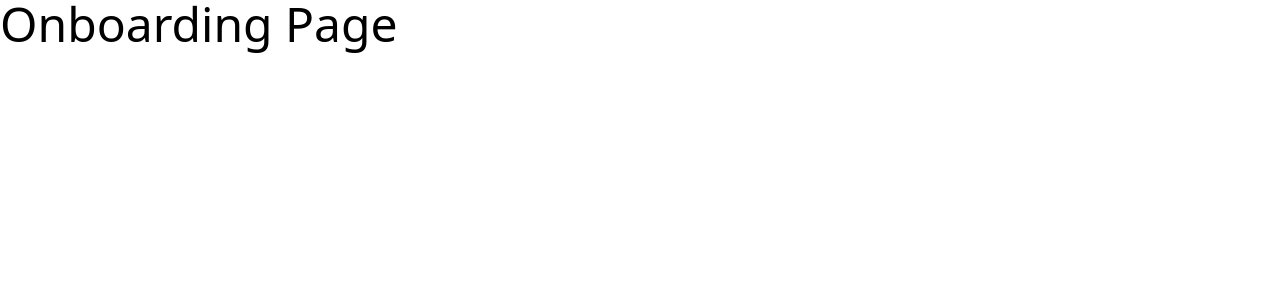
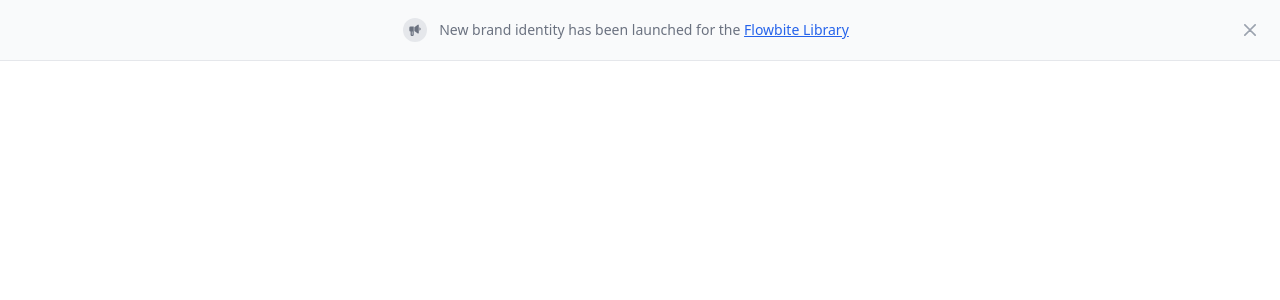
Before and after one commit to hafidzahm/quiz-app, a React (Vite) app: page / in a window 1280 px wide. Shown: the top 300 px of the page. Built offline with nearby package versions, Linux system fonts and the light colour scheme.

Commit message:
init: installing flowbite

```diff
--- a/package.json
+++ b/package.json
@@ -12,6 +12,7 @@
   "dependencies": {
     "@tailwindcss/vite": "^4.1.7",
     "axios": "^1.9.0",
+    "flowbite": "^3.1.2",
     "react": "^19.1.0",
     "react-dom": "^19.1.0",
     "react-router": "^7.6.0",
--- a/src/App.jsx
+++ b/src/App.jsx
@@ -4,6 +4,7 @@
 import AuthLayout from "./layouts/AuthLayout";
 import DashboardPage from "./pages/DashboardPage";
 import TriviaPage from "./pages/TriviaPage";
+import "flowbite";
 function App() {
   return (
     <BrowserRouter>
--- a/src/index.css
+++ b/src/index.css
@@ -1,5 +1,8 @@
 @import url("https://fonts.googleapis.com/css2?family=Montserrat:ital,wght@0,100..900;1,100..900&display=swap");
 @import "tailwindcss";
+@import "flowbite/src/themes/default";
+@plugin "flowbite/plugin";
+@source "../node_modules/flowbite";
 @theme {
   --font-montserrat: "Montserrat", sans-serif;
 }
--- a/src/pages/OnboardingPage.jsx
+++ b/src/pages/OnboardingPage.jsx
@@ -1,3 +1,59 @@
 export default function OnboardingPage() {
-  return <h1 className="text-5xl">Onboarding Page</h1>;
+  return (
+    <div
+      id="sticky-banner"
+      tabIndex={-1}
+      className="fixed top-0 start-0 z-50 flex justify-between w-full p-4 border-b border-gray-200 bg-gray-50 dark:bg-gray-700 dark:border-gray-600"
+    >
+      <div className="flex items-center mx-auto">
+        <p className="flex items-center text-sm font-normal text-gray-500 dark:text-gray-400">
+          <span className="inline-flex p-1 me-3 bg-gray-200 rounded-full dark:bg-gray-600 w-6 h-6 items-center justify-center shrink-0">
+            <svg
+              className="w-3 h-3 text-gray-500 dark:text-gray-400"
+              aria-hidden="true"
+              xmlns="http://www.w3.org/2000/svg"
+              fill="currentColor"
+              viewBox="0 0 18 19"
+            >
+              <path d="M15 1.943v12.114a1 1 0 0 1-1.581.814L8 11V5l5.419-3.871A1 1 0 0 1 15 1.943ZM7 4H2a2 2 0 0 0-2 2v4a2 2 0 0 0 2 2v5a2 2 0 0 0 2 2h1a2 2 0 0 0 2-2V4ZM4 17v-5h1v5H4ZM16 5.183v5.634a2.984 2.984 0 0 0 0-5.634Z" />
+            </svg>
+            <span className="sr-only">Light bulb</span>
+          </span>
+          <span>
+            New brand identity has been launched for the{" "}
+            <a
+              href="https://flowbite.com"
+              className="inline font-medium text-blue-600 underline dark:text-blue-500 hover:no-underline"
+            >
+              Flowbite Library
+            </a>
+          </span>
+        </p>
+      </div>
+      <div className="flex items-center">
+        <button
+          data-dismiss-target="#sticky-banner"
+          type="button"
+          className="shrink-0 inline-flex justify-center w-7 h-7 items-center text-gray-400 hover:bg-gray-200 hover:text-gray-900 rounded-lg text-sm p-1.5 dark:hover:bg-gray-600 dark:hover:text-white"
+        >
+          <svg
+            className="w-3 h-3"
+            aria-hidden="true"
+            xmlns="http://www.w3.org/2000/svg"
+            fill="none"
+            viewBox="0 0 14 14"
+          >
+            <path
+              stroke="currentColor"
+              strokeLinecap="round"
+              strokeLinejoin="round"
+              strokeWidth={2}
+              d="m1 1 6 6m0 0 6 6M7 7l6-6M7 7l-6 6"
+            />
+          </svg>
+          <span className="sr-only">Close banner</span>
+        </button>
+      </div>
+    </div>
+  );
 }
```
Also changed, not shown: 1 other file (tests, documents, lock files or other folders).
